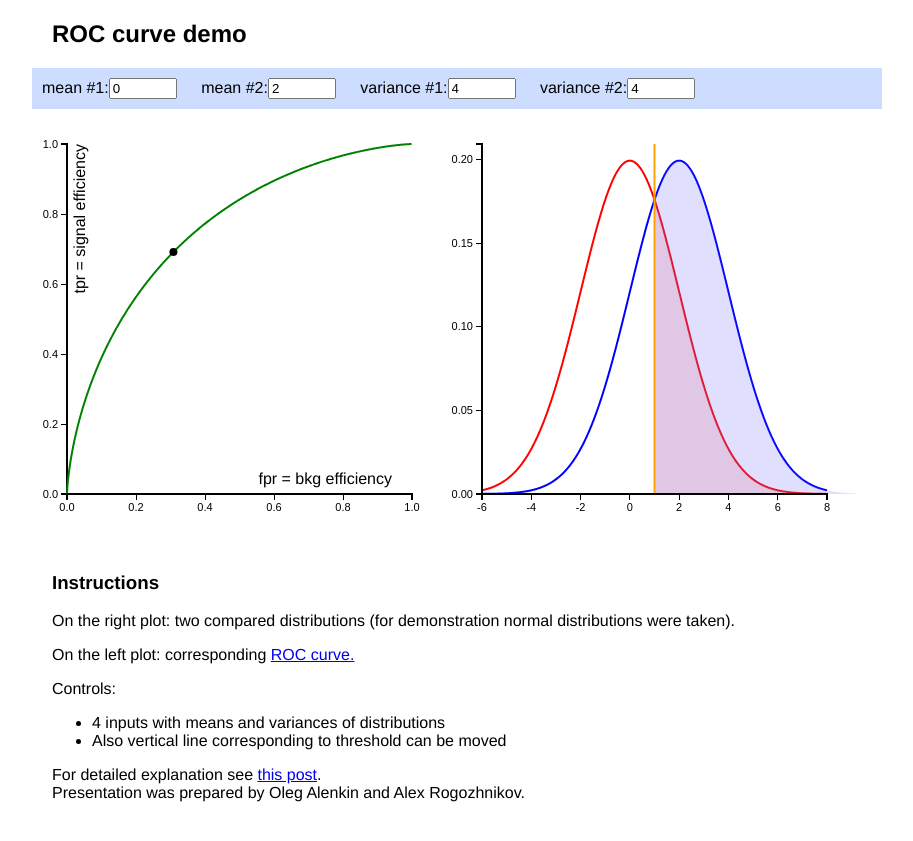
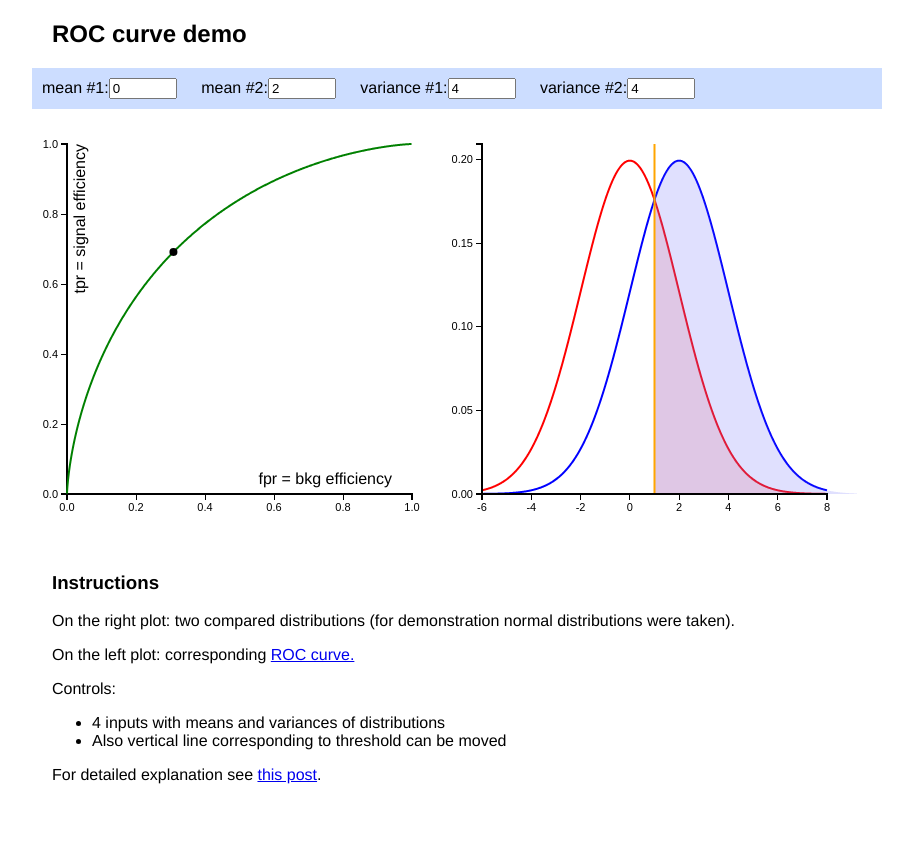
Before and after one commit to knatarajan9/knatarajan9.github.io, a Jekyll site: the page RocCurve.html, which Jekyll copies as it is, in a window 1280 px wide. Shown: the top 841 px of the page, without its empty margins (183-1096 px from the left). Built offline with Jekyll 4.4.1, drawn with Linux system fonts in a browser that asks for light colours.

Commit message:
Update RocCurve.html

```diff
--- a/RocCurve.html
+++ b/RocCurve.html
@@ -99,7 +99,6 @@
                 </ul>
                 <p>
                     For detailed explanation see <a href="http://arogozhnikov.github.io/2015/10/05/roc-curve.html">this post</a>. <br />
-                    Presentation was prepared by Oleg Alenkin and Alex Rogozhnikov.
                 </p>
             </div>
         </div>
```
